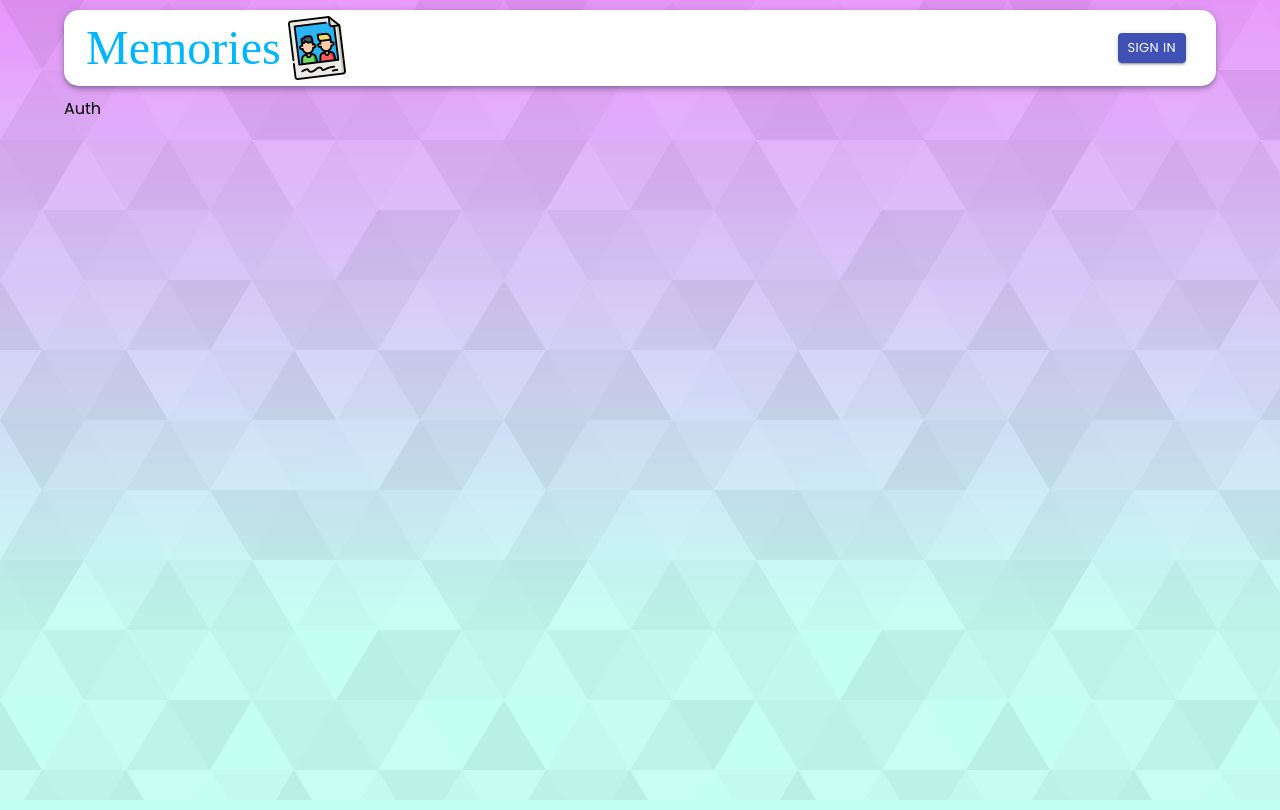
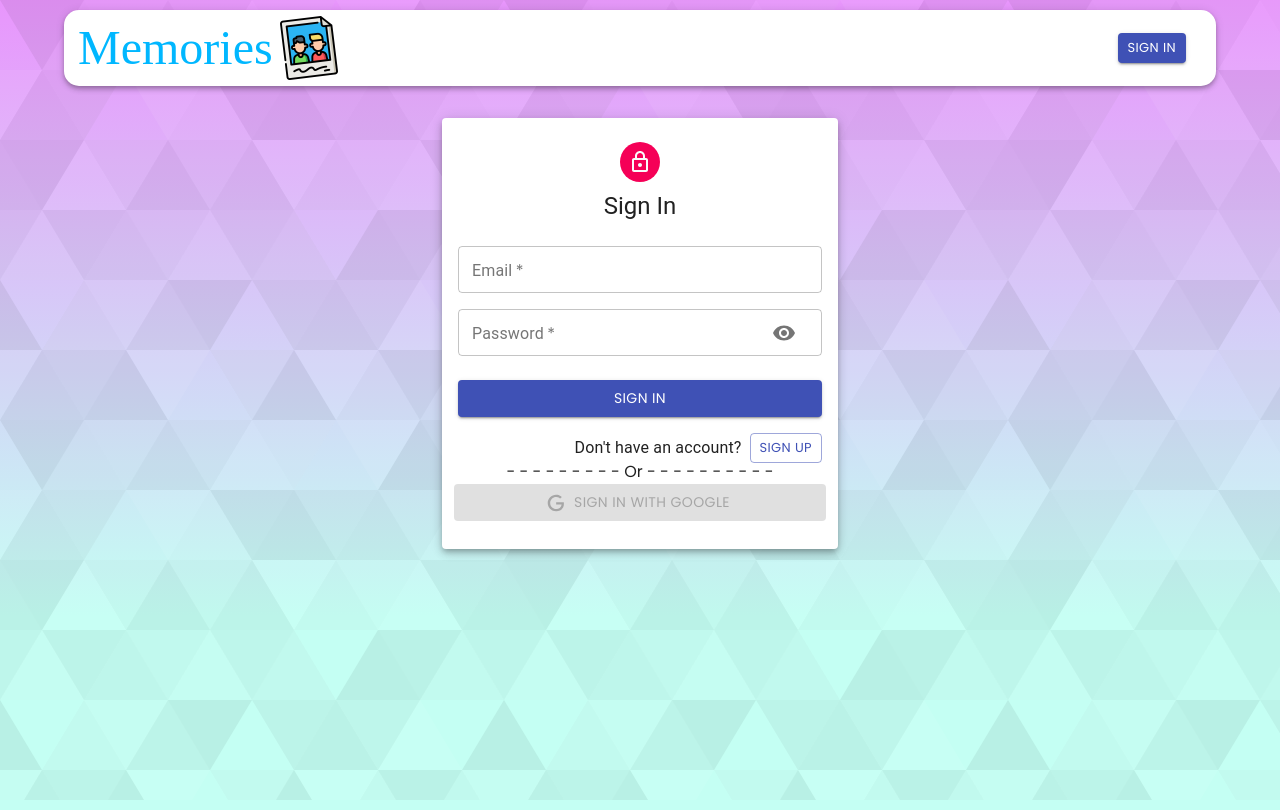
Before and after one commit to soumya098/moments-client, a React (Create React App) app: page /auth in a window 1280 px wide. Built offline with nearby package versions, Linux system fonts and the light colour scheme; a web font is replaced by a local one.

Commit message:
authentication using google auth added

```diff
--- a/src/components/Auth/Auth.js
+++ b/src/components/Auth/Auth.js
@@ -1,7 +1,105 @@
-import React from "react";
+import React, { useState } from "react";
+import { useDispatch } from "react-redux";
+import { useNavigate } from "react-router-dom";
+import { GoogleLogin } from "react-google-login";
+import { Container, Grid, Paper, Avatar, Button, Typography } from "@material-ui/core";
+import LockOutlinedIcon from "@material-ui/icons/LockOutlined";
+import Input from "./Input";
+import Icon from "./Icon";
+import useStyles from "./styles";
 
 const Auth = () => {
-	return <div>Auth</div>;
+	const classes = useStyles();
+	const dispatch = useDispatch();
+	const navigate = useNavigate();
+	const [isSignUp, setIsSignUp] = useState(false);
+	const [showPassword, setShowPassword] = useState(false);
+	const [formData, setFormData] = useState({});
+
+	const handleShowPassword = () => setShowPassword(!showPassword);
+	const handleChange = (e) => {};
+	const handleSubmit = (e) => {};
+
+	const googleSuccess = async (res) => {
+		const profile = res?.profileObj;
+		const token = res?.tokenId;
+		try {
+			dispatch({ type: "AUTH", data: { profile, token } });
+			navigate("/");
+		} catch (error) {
+			console.log(error);
+		}
+	};
+
+	const googleFailure = (error) => {
+		console.log("Google sign in was unsuccessfull");
+		console.log(error);
+	};
+
+	return (
+		<Container maxWidth="xs">
+			<Paper className={classes.paper} elevation={5}>
+				<Avatar className={classes.avatar}>
+					<LockOutlinedIcon />
+				</Avatar>
+				<Typography variant="h5">{isSignUp ? "Sign Up" : "Sign In"}</Typography>
+				<form className={`${classes.form} ${classes.root}`} onSubmit={handleSubmit}>
+					<Grid container spacing={2} alignItems="center">
+						{isSignUp && (
+							<>
+								<Input name="firstname" label="First Name" value={formData.firstname} onChange={handleChange} autoFocus half />
+
+								<Input name="lastname" label="Last Name" value={formData.lastname} onChange={handleChange} half />
+							</>
+						)}
+						<Input name="email" label="Email" value={formData.email} onChange={handleChange} type="email" />
+						<Input
+							name="password"
+							label="Password"
+							value={formData.password}
+							onChange={handleChange}
+							type={showPassword ? "text" : "password"}
+							handleShowPassword={handleShowPassword}
+						/>
+						{isSignUp && <Input name="confirmPassword" label="Repeat Password" onChange={handleChange} type="password" />}
+					</Grid>
+					<Button type="submit" fullWidth color="primary" className={classes.submit} variant="contained">
+						{isSignUp ? "Sign Up" : "Sign In"}
+					</Button>
+					<Grid container spacing={2} justifyContent="flex-end" alignItems="center">
+						<Typography>{isSignUp ? "Already have an account?" : "Don't have an account?"}</Typography>
+						<Grid item>
+							<Button onClick={() => setIsSignUp(!isSignUp)} variant="outlined" size="small" color="primary">
+								{isSignUp ? "Sign In" : "Sign Up"}
+							</Button>
+						</Grid>
+					</Grid>
+				</form>
+				<Grid container spacing={1} justifyContent="center">
+					<div>- - - - - - - - - Or - - - - - - - - - -</div>
+					<GoogleLogin
+						clientId="8602212830-pv6ishamlaots28osb0gkfh2gv3g03qd.apps.googleusercontent.com"
+						render={(renderProps) => (
+							<Button
+								className={classes.googleButton}
+								color="primary"
+								variant="contained"
+								fullWidth
+								onClick={renderProps.onClick}
+								disabled={renderProps.disabled}
+								startIcon={<Icon />}
+							>
+								Sign in with Google
+							</Button>
+						)}
+						onSuccess={googleSuccess}
+						onFailure={googleFailure}
+						cookiePolicy="single_host_origin"
+					/>
+				</Grid>
+			</Paper>
+		</Container>
+	);
 };
 
 export default Auth;
--- /dev/null
+++ b/src/components/Auth/Icon.js
@@ -0,0 +1,12 @@
+import React from "react";
+
+const icon = () => (
+  <svg style={{ width: "20px", height: "20px" }} viewBox="0 0 24 24">
+    <path
+      fill="currentColor"
+      d="M21.35,11.1H12.18V13.83H18.69C18.36,17.64 15.19,19.27 12.19,19.27C8.36,19.27 5,16.25 5,12C5,7.9 8.2,4.73 12.2,4.73C15.29,4.73 17.1,6.7 17.1,6.7L19,4.72C19,4.72 16.56,2 12.1,2C6.42,2 2.03,6.8 2.03,12C2.03,17.05 6.16,22 12.25,22C17.6,22 21.5,18.33 21.5,12.91C21.5,11.76 21.35,11.1 21.35,11.1V11.1Z"
+    />
+  </svg>
+);
+
+export default icon;
--- /dev/null
+++ b/src/components/Auth/Input.js
@@ -0,0 +1,35 @@
+import React from "react";
+import { Grid, TextField, InputAdornment, IconButton } from "@material-ui/core";
+import Visibility from "@material-ui/icons/Visibility";
+import VisibilityOff from "@material-ui/icons/VisibilityOff";
+
+const Input = ({ name, value, handleChange, label, type, autoFocus, half, handleShowPassword }) => {
+	return (
+		<Grid item xs={12} sm={half ? 6 : 12}>
+			<TextField
+				fullWidth
+				variant="outlined"
+				name={name}
+				label={label}
+				value={value}
+				onChange={handleChange}
+				autoFocus={autoFocus}
+				type={type}
+				required
+				InputProps={
+					name === "password"
+						? {
+								endAdornment: (
+									<InputAdornment position="end">
+										<IconButton onClick={handleShowPassword}>{type === "password" ? <Visibility /> : <VisibilityOff />}</IconButton>
+									</InputAdornment>
+								),
+						  }
+						: {}
+				}
+			/>
+		</Grid>
+	);
+};
+
+export default Input;
--- /dev/null
+++ b/src/components/Auth/styles.js
@@ -0,0 +1,37 @@
+import { makeStyles } from "@material-ui/core/styles";
+
+export default makeStyles((theme) => ({
+	root: {
+		"& .MuiTextField-root": {
+			// margin: theme.spacing(1),
+			padding: "0px !important",
+		},
+		"& .MuiOutlinedInput-input": {
+			padding: "14px !important",
+		},
+		"& .MuiInputLabel-formControl": {
+			top: "-3px",
+		},
+	},
+	paper: {
+		marginTop: theme.spacing(4),
+		display: "flex",
+		flexDirection: "column",
+		alignItems: "center",
+		padding: theme.spacing(2),
+	},
+	avatar: {
+		margin: theme.spacing(1),
+		backgroundColor: theme.palette.secondary.main,
+	},
+	form: {
+		width: "100%", // Fix IE 11 issue.
+		marginTop: theme.spacing(3),
+	},
+	submit: {
+		margin: theme.spacing(3, 0, 2),
+	},
+	googleButton: {
+		marginBottom: theme.spacing(2),
+	},
+}));
--- a/src/components/NavBar/Navbar.js
+++ b/src/components/NavBar/Navbar.js
@@ -1,15 +1,29 @@
-import React from "react";
-import { Link } from "react-router-dom";
-// import { connect } from "react-redux";
+import React, { useEffect, useState } from "react";
+import { Link, useNavigate, useLocation } from "react-router-dom";
+import { useSelector, useDispatch } from "react-redux";
 import { AppBar, Typography, Toolbar, Avatar, Button } from "@material-ui/core";
 import memories from "../../images/memories.png";
 import useStyles from "./styles";
 
 export const Navbar = () => {
 	const classes = useStyles();
-	const user = null;
+	const dispatch = useDispatch();
+	const navigate = useNavigate();
+	const location = useLocation();
+	const [user, setUser] = useState(JSON.parse(localStorage.getItem("user")));
 
-	const logoutUser = () => {};
+	console.log(user);
+
+	useEffect(() => {
+		const token = user?.token;
+		setUser(JSON.parse(localStorage.getItem("user")));
+	}, [location]);
+
+	const logoutUser = () => {
+		dispatch({ type: "LOGOUT" });
+		navigate("/");
+		setUser(null);
+	};
 
 	return (
 		<AppBar position="static" color="inherit" className={classes.appBar}>
@@ -22,13 +36,13 @@
 			<Toolbar className={classes.toolbar}>
 				{user ? (
 					<div className={classes.profile}>
-						<Avatar className={classes.purple} src={user.result.imageUrl} alt={user.result.name}>
-							{user.result.name.charAt(0).toUpperCase()}
+						<Avatar className={classes.purple} src={user.profile.imageUrl} alt={user.profile.name}>
+							{user.profile.name.charAt(0).toUpperCase()}
 						</Avatar>
-						<Typography className={classes.userName} variant="h6">
-							{user.result.name}
+						<Typography className={classes.userName} variant="body2">
+							{user.profile.name}
 						</Typography>
-						<Button variant="contained" className={classes.logout} color="secondary" onClick={logoutUser}>
+						<Button variant="contained" color="secondary" onClick={logoutUser} size="small" className={classes.logout}>
 							log out
 						</Button>
 					</div>
--- a/src/components/NavBar/styles.js
+++ b/src/components/NavBar/styles.js
@@ -26,7 +26,7 @@
 	brandContainer: {
 		display: "flex",
 		alignItems: "center",
-		padding: "0 16px",
+		padding: "0 0 0 8px",
 	},
 	heading: {
 		fontFamily: "'Sofia', 'sans-serif-italic'",
@@ -34,8 +34,8 @@
 		color: "#00b7ff",
 		textDecoration: "none",
 		// eslint-disable-next-line
-		["@media screen and (max-width: 340px)"]: {
-			fontSize: "1.3rem !important",
+		["@media screen and (max-width: 496px)"]: {
+			fontSize: "1.2rem !important",
 		},
 	},
 	image: {
@@ -50,14 +50,27 @@
 	profile: {
 		display: "flex",
 		justifyContent: "space-between",
-		width: "400px",
+		alignItems: "center",
 	},
 	userName: {
 		display: "flex",
 		alignItems: "center",
+		marginRight: "4px",
+		["@media screen and (max-width: 496px)"]: {
+			fontSize: ".7rem !important",
+		},
+	},
+	logout: {
+		["@media screen and (max-width: 496px)"]: {
+			fontSize: ".6rem !important",
+		},
 	},
 	purple: {
 		color: theme.palette.getContrastText(deepPurple[500]),
 		backgroundColor: deepPurple[500],
+		marginRight: "4px",
+		["@media screen and (max-width: 496px)"]: {
+			maxWidth: "2.4rem !important",
+		},
 	},
 }));
--- a/src/reducers/index.js
+++ b/src/reducers/index.js
@@ -1,6 +1,8 @@
 import { combineReducers } from "redux";
 import posts from "./postsReducer";
+import user from "./userReducer";
 
 export default combineReducers({
 	posts: posts,
+	user: user,
 });
--- /dev/null
+++ b/src/reducers/userReducer.js
@@ -0,0 +1,18 @@
+import * as actionTypes from "../actions/actionTypes.js";
+
+const initialState = { authData: null };
+
+const userReducer = (user = initialState, action) => {
+	switch (action.type) {
+		case actionTypes.AUTH:
+			localStorage.setItem("user", JSON.stringify(action?.data));
+			return { ...user, authData: action?.data };
+		case actionTypes.LOGOUT:
+			localStorage.clear();
+			return { ...user, authData: null };
+		default:
+			return user;
+	}
+};
+
+export default userReducer;
```
